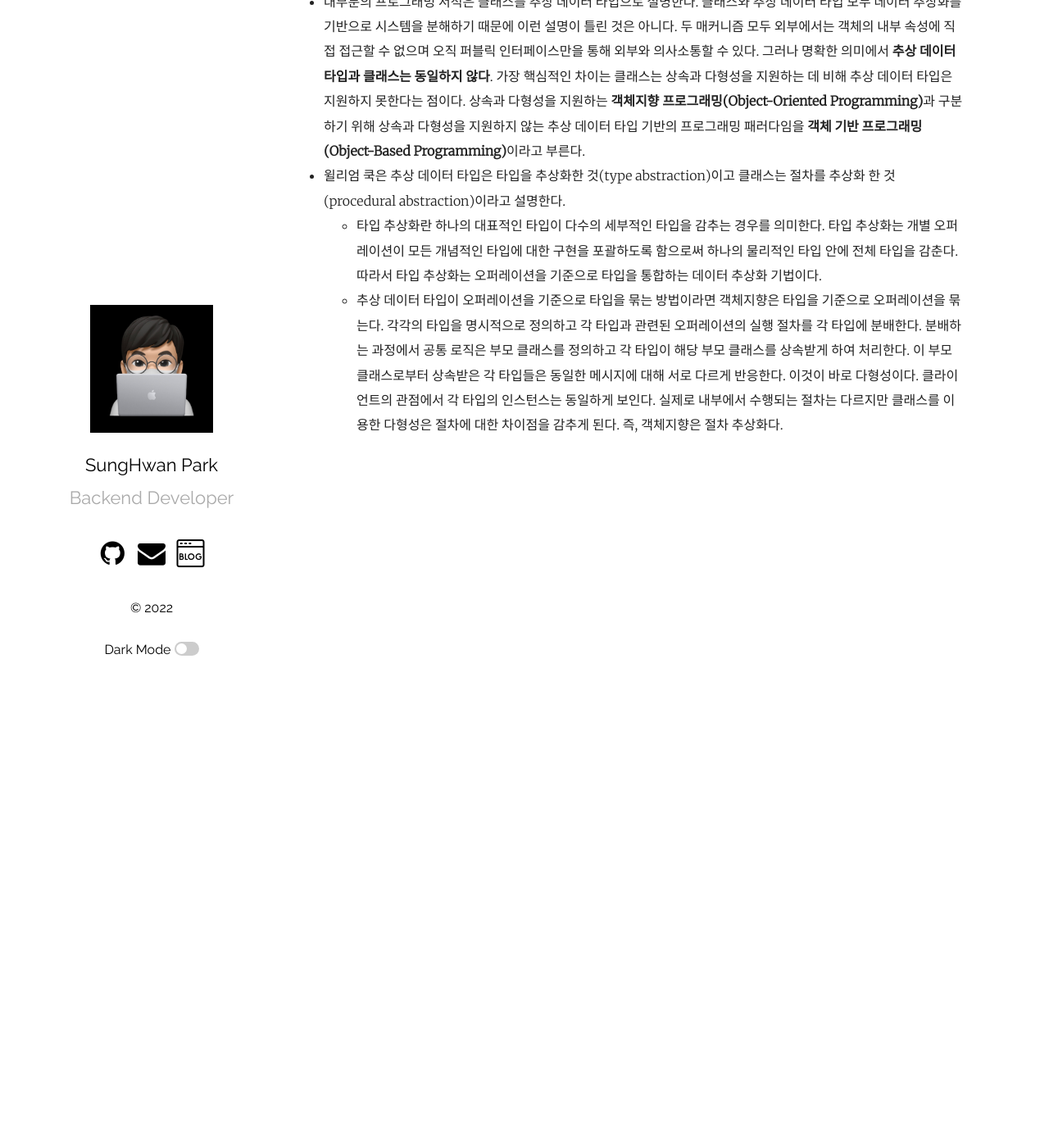
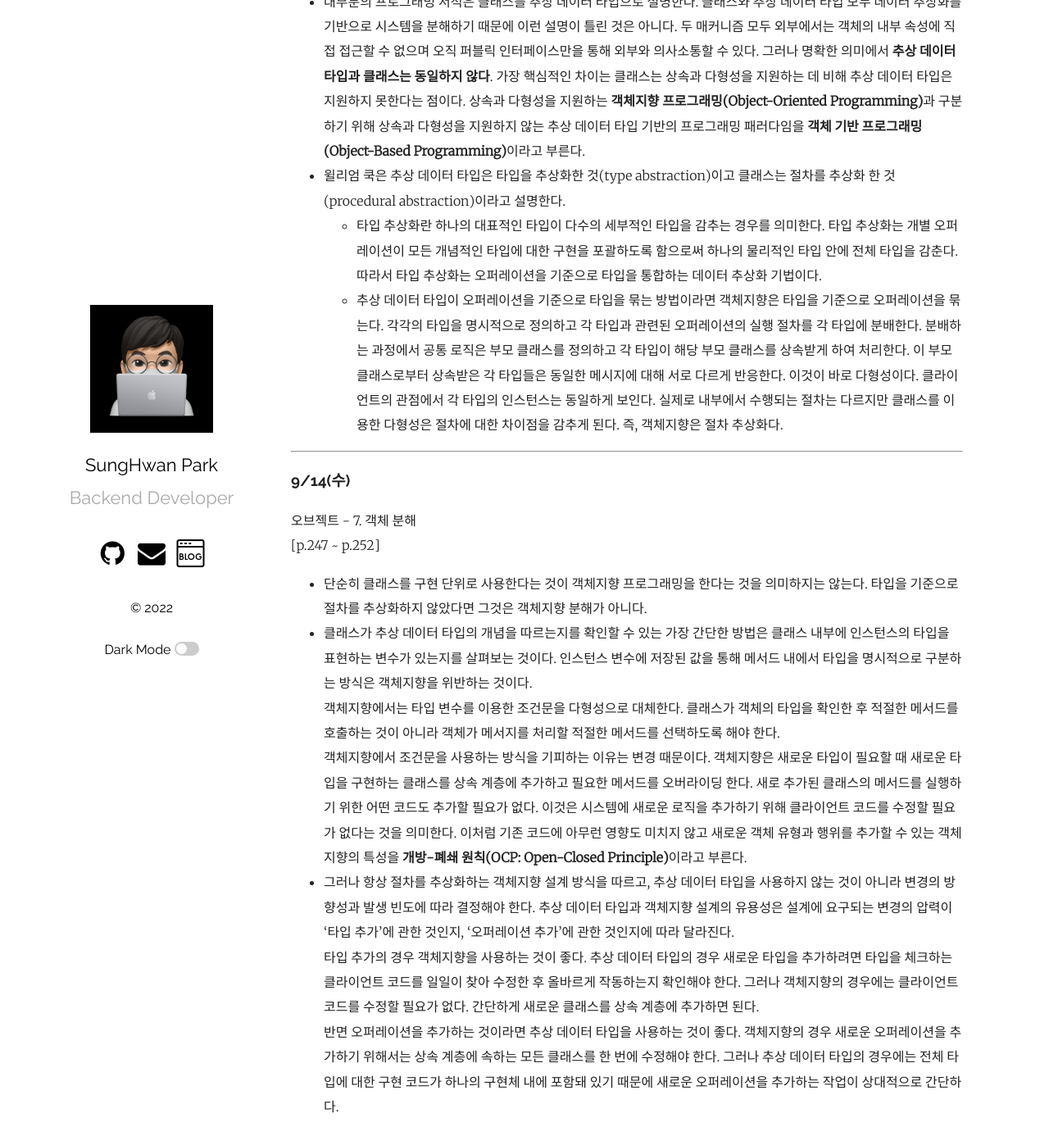
Before and after one commit to mrpark219/TIL, a Jekyll site: the page built from _posts/2022-09-01-9월TIL.markdown, in a window 1280 px wide and 1400 px high, scrolled down 13366 px. Shown: the top 1397 px of the window at 82% size. Built offline with Jekyll 4.4.1, drawn with Linux system fonts in a browser that asks for light colours; comment, search, counter and statistics services are not loaded.

Commit message:
feat: 2022-09-14 TIL 추가

```diff
--- a/_posts/2022-09-01-9월TIL.markdown
+++ b/_posts/2022-09-01-9월TIL.markdown
@@ -273,3 +273,18 @@ categories: 202209 TIL
 -   윌리엄 쿡은 추상 데이터 타입은 타입을 추상화한 것(type abstraction)이고 클래스는 절차를 추상화 한 것(procedural abstraction)이라고 설명한다.
     -   타입 추상화란 하나의 대표적인 타입이 다수의 세부적인 타입을 감추는 경우를 의미한다. 타입 추상화는 개별 오퍼레이션이 모든 개념적인 타입에 대한 구현을 포괄하도록 함으로써 하나의 물리적인 타입 안에 전체 타입을 감춘다. 따라서 타입 추상화는 오퍼레이션을 기준으로 타입을 통합하는 데이터 추상화 기법이다.
     -   추상 데이터 타입이 오퍼레이션을 기준으로 타입을 묶는 방법이라면 객체지향은 타입을 기준으로 오퍼레이션을 묶는다. 각각의 타입을 명시적으로 정의하고 각 타입과 관련된 오퍼레이션의 실행 절차를 각 타입에 분배한다. 분배하는 과정에서 공통 로직은 부모 클래스를 정의하고 각 타입이 해당 부모 클래스를 상속받게 하여 처리한다. 이 부모 클래스로부터 상속받은 각 타입들은 동일한 메시지에 대해 서로 다르게 반응한다. 이것이 바로 다형성이다. 클라이언트의 관점에서 각 타입의 인스턴스는 동일하게 보인다. 실제로 내부에서 수행되는 절차는 다르지만 클래스를 이용한 다형성은 절차에 대한 차이점을 감추게 된다. 즉, 객체지향은 절차 추상화다.
+
+---
+
+### 9/14(수)
+
+오브젝트 - 7. 객체 분해
+[p.247 ~ p.252]
+
+-   단순히 클래스를 구현 단위로 사용한다는 것이 객체지향 프로그래밍을 한다는 것을 의미하지는 않는다. 타입을 기준으로 절차를 추상화하지 않았다면 그것은 객체지향 분해가 아니다.
+-   클래스가 추상 데이터 타입의 개념을 따르는지를 확인할 수 있는 가장 간단한 방법은 클래스 내부에 인스턴스의 타입을 표현하는 변수가 있는지를 살펴보는 것이다. 인스턴스 변수에 저장된 값을 통해 메서드 내에서 타입을 명시적으로 구분하는 방식은 객체지향을 위반하는 것이다.
+    객체지향에서는 타입 변수를 이용한 조건문을 다형성으로 대체한다. 클래스가 객체의 타입을 확인한 후 적절한 메서드를 호출하는 것이 아니라 객체가 메서지를 처리할 적절한 메서드를 선택하도록 해야 한다.
+    객체지향에서 조건문을 사용하는 방식을 기피하는 이유는 변경 때문이다. 객체지향은 새로운 타입이 필요할 때 새로운 타입을 구현하는 클래스를 상속 계층에 추가하고 필요한 메서드를 오버라이딩 한다. 새로 추가된 클래스의 메서드를 실행하기 위한 어떤 코드도 추가할 필요가 없다. 이것은 시스템에 새로운 로직을 추가하기 위해 클라이언트 코드를 수정할 필요가 없다는 것을 의미한다. 이처럼 기존 코드에 아무런 영향도 미치지 않고 새로운 객체 유형과 행위를 추가할 수 있는 객체지향의 특성을 **개방-폐쇄 원칙(OCP: Open-Closed Principle)**이라고 부른다.
+-   그러나 항상 절차를 추상화하는 객체지향 설계 방식을 따르고, 추상 데이터 타입을 사용하지 않는 것이 아니라 변경의 방향성과 발생 빈도에 따라 결정해야 한다. 추상 데이터 타입과 객체지향 설계의 유용성은 설계에 요구되는 변경의 압력이 '타입 추가'에 관한 것인지, '오퍼레이션 추가'에 관한 것인지에 따라 달라진다.
+    타입 추가의 경우 객체지향을 사용하는 것이 좋다. 추상 데이터 타입의 경우 새로운 타입을 추가하려면 타입을 체크하는 클라이언트 코드를 일일이 찾아 수정한 후 올바르게 작동하는지 확인해야 한다. 그러나 객체지향의 경우에는 클라이언트 코드를 수정할 필요가 없다. 간단하게 새로운 클래스를 상속 계층에 추가하면 된다.
+    반면 오퍼레이션을 추가하는 것이라면 추상 데이터 타입을 사용하는 것이 좋다. 객체지향의 경우 새로운 오퍼레이션을 추가하기 위해서는 상속 계층에 속하는 모든 클래스를 한 번에 수정해야 한다. 그러나 추상 데이터 타입의 경우에는 전체 타입에 대한 구현 코드가 하나의 구현체 내에 포함돼 있기 때문에 새로운 오퍼레이션을 추가하는 작업이 상대적으로 간단하다.
```
